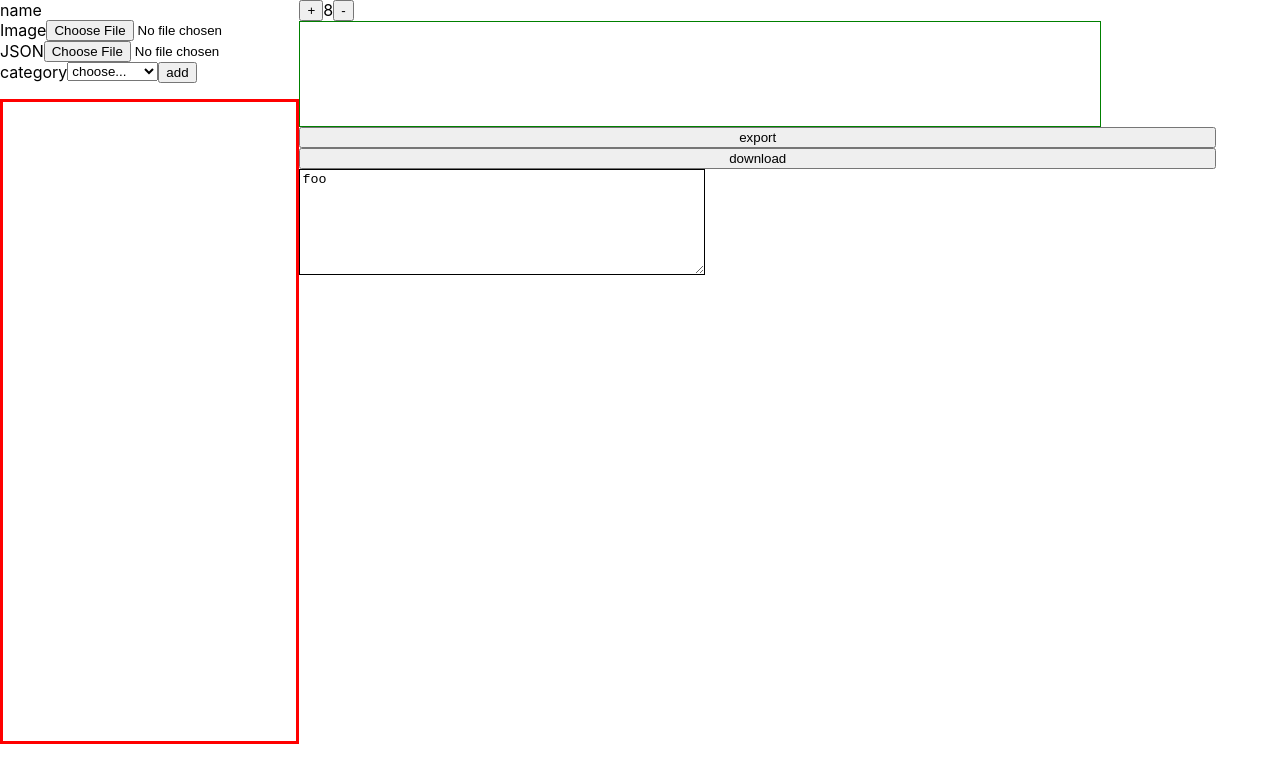
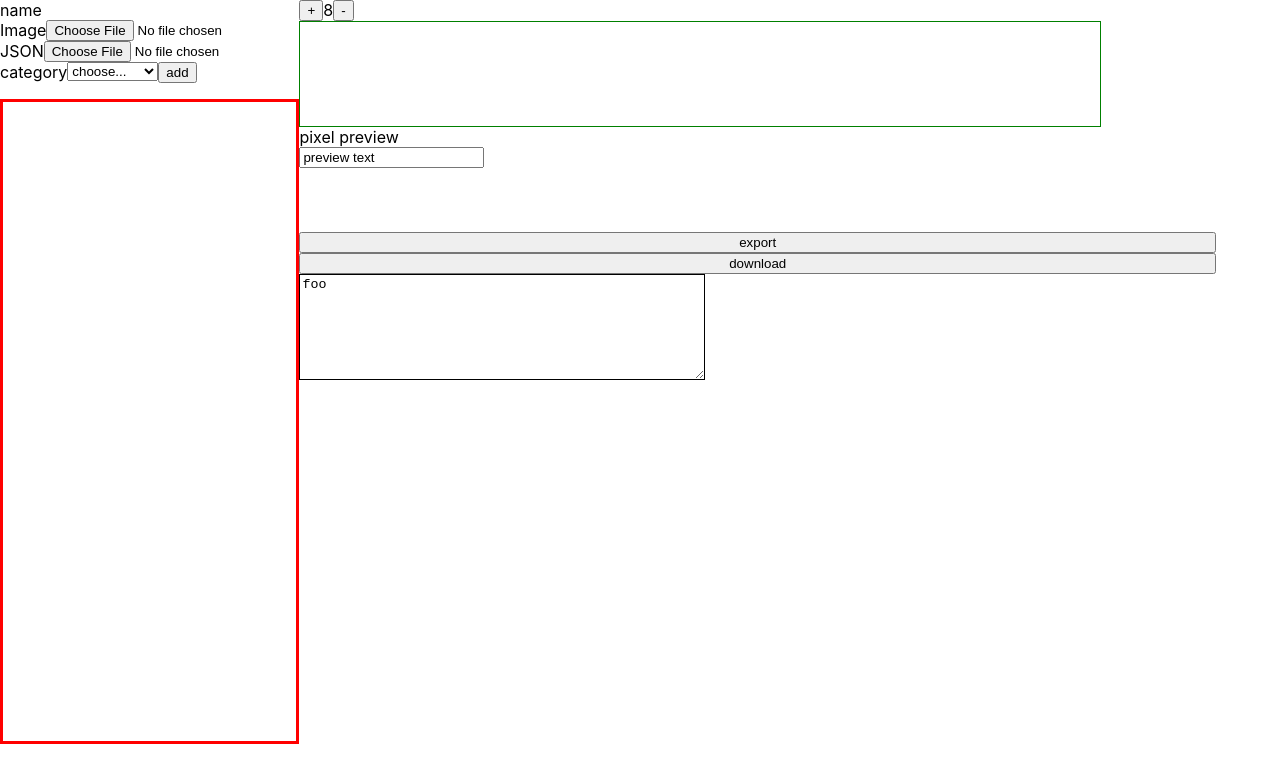
Before and after one commit to joshmarinacci/pixelfont-metrics-editor, a React (Create React App) app: page / in a window 1280 px wide. Shown: the top 782 px of the page. Built offline with nearby package versions, Linux system fonts and the light colour scheme.

Commit message:
draw preview text

```diff
--- a/src/App.js
+++ b/src/App.js
@@ -1,9 +1,10 @@
-import React, {useState} from 'react'
+import React, {useEffect, useRef, useState} from 'react'
 import './App.css'
 import {MetricsCanvas} from './MetricsCanvas.js'
 import {MetricsControlPanel} from './MetricsSetupPanel.js'
 import {FillBox, HBox} from './util.js'
 import {MetricsList} from './MetricsList.js'
+import * as PropTypes from 'prop-types'
 
 function setif(obj, key, backup) {
     if(obj && obj.hasOwnProperty(key)) return obj[key]
@@ -48,9 +49,8 @@ function generateOutput(stuff) {
 }
 
 function download(s,name) {
-    console.log("downloading the json file",s);
-    var dataStr = "data:text/json;charset=utf-8," + encodeURIComponent(s);
-    var downloadAnchorNode = document.createElement('a');
+    const dataStr = "data:text/json;charset=utf-8," + encodeURIComponent(s)
+    const downloadAnchorNode = document.createElement('a')
     downloadAnchorNode.setAttribute("href",     dataStr);
     downloadAnchorNode.setAttribute("download", name + ".json");
     document.body.appendChild(downloadAnchorNode); // required for firefox
@@ -98,6 +98,60 @@ function addCategory(stuff, cat) {
             stuff.count++
         })
     }
+}
+
+function draw_text(ctx, stuff, text, image) {
+    let dx = 0
+    let dy = 0
+    let sc = 2;
+    for(let i=0; i<text.length; i++) {
+        let met = stuff.metrics[text.charCodeAt(i)]
+        if(met) {
+            ctx.drawImage(image, met.x,met.y,met.w,met.h, dx*sc,dy*sc, met.w*sc,met.h*sc);
+            dx += met.w
+            dx += 1
+        } else {
+            ctx.fillStyle = 'black'
+            ctx.fillRect(dx*sc,dy*sc,10*sc,10*sc);
+            dx += 10;
+            dx += 1;
+        }
+    }
+}
+
+function PixelPreview({stuff, image}) {
+    let [text, set_text] = useState("preview text")
+    let ref = useRef()
+    useEffect(()=>{
+        if (ref.current) {
+            let ctx = ref.current.getContext('2d')
+            ctx.fillStyle = 'white'
+            ctx.fillRect(0, 0, ref.current.width, ref.current.height)
+            ctx.imageSmoothingEnabled = false
+            if(image && stuff) draw_text(ctx,stuff,text,image)
+        }
+    },[ref,text])
+    return <div>
+        <HBox>pixel preview</HBox>
+        <HBox>
+            <input type={'input'} value={text} onChange={evt => set_text(evt.target.value)}/>
+        </HBox>
+        <HBox>
+            <canvas className={'preview-canvas'} ref={ref} width={64*4} height={64}/>
+        </HBox>
+    </div>
+}
+
+PixelPreview.propTypes = {
+    stuff: PropTypes.shape({
+        default_height: PropTypes.func,
+        descent: PropTypes.func,
+        default_width: PropTypes.func,
+        ascent: PropTypes.func,
+        image_height: PropTypes.number,
+        count: PropTypes.func,
+        image_width: PropTypes.number
+    })
 }
 
 function App() {
@@ -159,6 +213,7 @@ function App() {
                                counter={counter}
                                sc={Math.pow(2,scale)}
                                image={image}/>
+                <PixelPreview stuff={stuff} image={image}/>
                 <ExportPanel stuff={stuff} counter={counter} name={name}/>
             </div>
         </FillBox>
```
